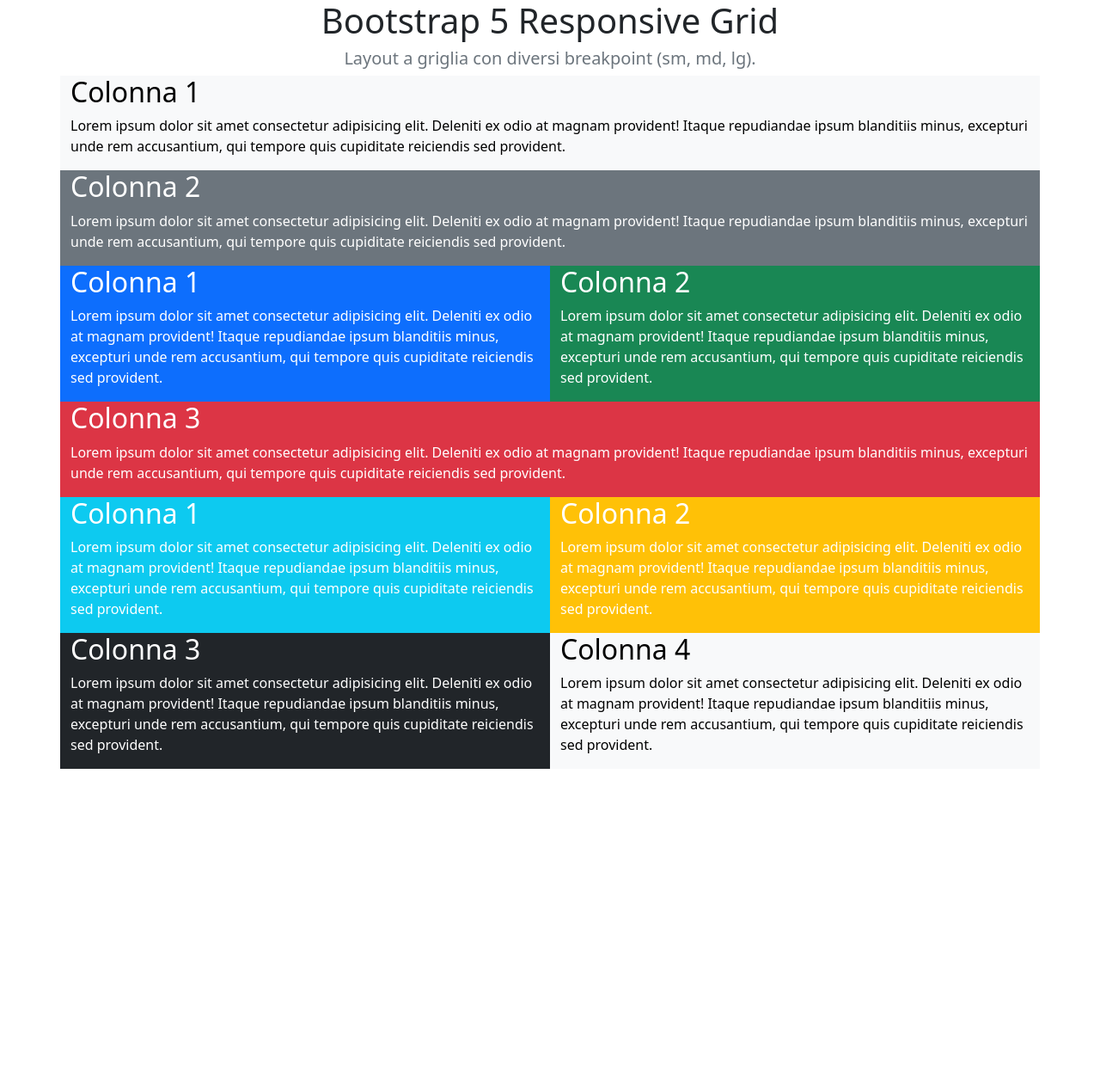
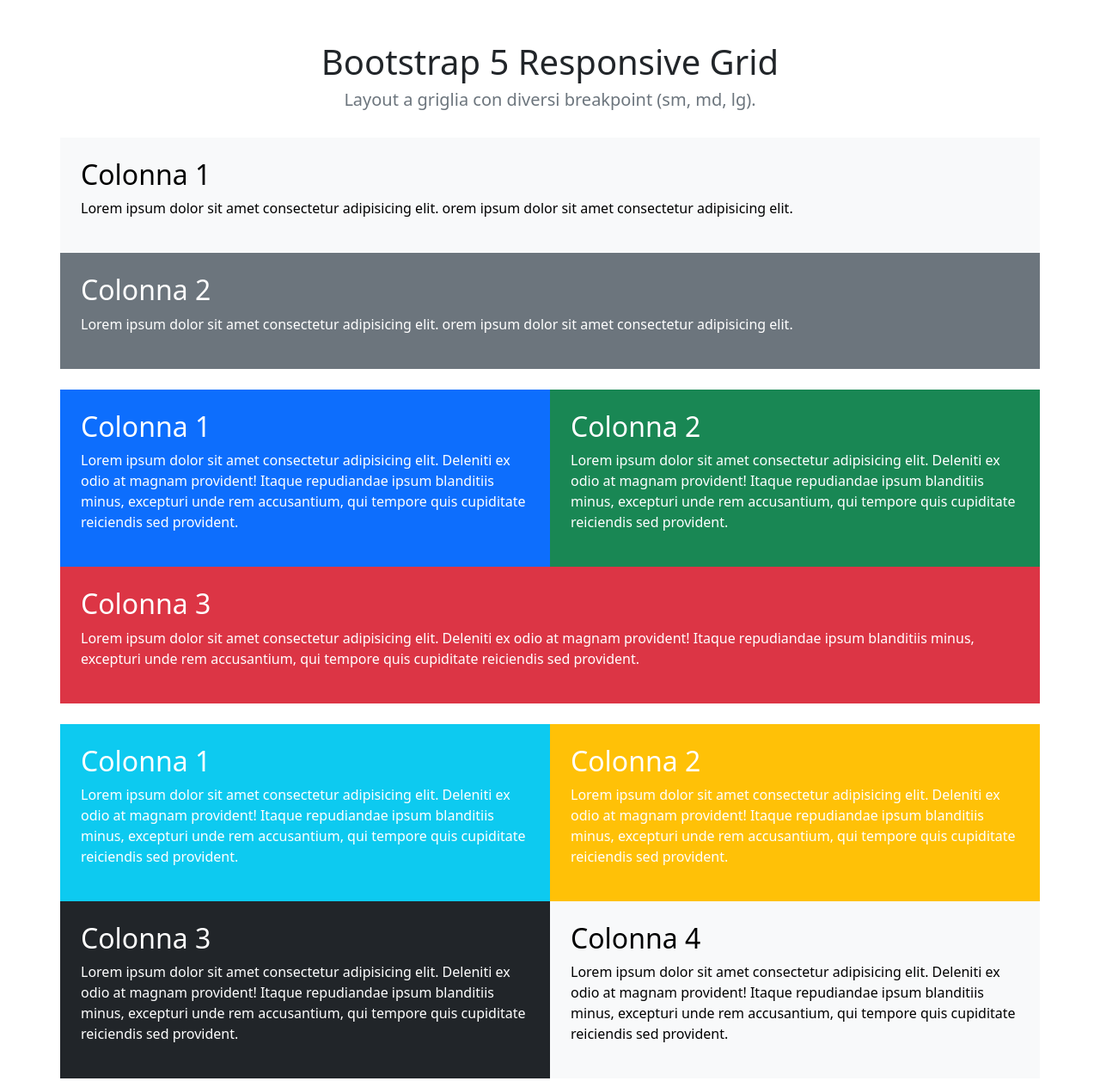
Before and after one commit to lucariggi92/htmlcss-bootstrap-layout, a plain HTML site: page index.html in a window 1280 px wide. Shown: the whole page at 86% size. Before the commit the page ends 894 px from the top, so only its background shows below. Drawn offline with nearby package versions, Linux system fonts and the light colour scheme.

Commit message:
feat: sm resposive completed

```diff
--- a/index.html
+++ b/index.html
@@ -10,17 +10,35 @@
 </head>
 
 <body>
-    <header class="container-sm text-center ">
+    <header class="container-sm text-center pt-5 ">
         <h1>Bootstrap 5 Responsive Grid</h1>
         <h5 class="text-secondary">Layout a griglia con diversi breakpoint (sm, md, lg).</h3>
     </header>
 
     <!-- SECTION 1 -->
-    <main class="container-sm">
+    <main class=" container-sm ">
 
 
-        <section class="row">
-            <div class="col-sm-12 bg-light text-black">
+        <section class="row pt-4 ">
+            <div class="col-sm-12 bg-light text-black p-4">
+                <h2>Colonna 1</h2>
+                <p>Lorem ipsum dolor sit amet consectetur adipisicing elit.
+                    orem ipsum dolor sit amet consectetur adipisicing elit.
+                </p>
+            </div>
+            <div class="col-sm-12 bg-secondary text-white p-4">
+                <h2>Colonna 2</h2>
+                <p>Lorem ipsum dolor sit amet consectetur adipisicing elit.
+                    orem ipsum dolor sit amet consectetur adipisicing elit.
+                </p>
+            </div>
+
+        </section>
+
+
+        <!-- SECTION 2 -->
+        <section class="row pt-4 ">
+           <div class="col-sm-6 bg-primary text-white p-4">
                 <h2>Colonna 1</h2>
                 <p>Lorem ipsum dolor sit amet consectetur adipisicing elit.
                     Deleniti ex odio at magnam provident! Itaque repudiandae ipsum blanditiis minus,
@@ -28,7 +46,7 @@
                     qui tempore quis cupiditate reiciendis sed provident.
                 </p>
             </div>
-            <div class="col-sm-12 bg-secondary text-white">
+            <div class="col-sm-6 bg-success text-white p-4">
                 <h2>Colonna 2</h2>
                 <p>Lorem ipsum dolor sit amet consectetur adipisicing elit.
                     Deleniti ex odio at magnam provident! Itaque repudiandae ipsum blanditiis minus,
@@ -37,29 +55,7 @@
                 </p>
             </div>
 
-        </section>
-
-
-        <!-- SECTION 2 -->
-        <section class="row">
-           <div class="col-sm-6 bg-primary text-white">
-                <h2>Colonna 1</h2>
-                <p>Lorem ipsum dolor sit amet consectetur adipisicing elit.
-                    Deleniti ex odio at magnam provident! Itaque repudiandae ipsum blanditiis minus,
-                    excepturi unde rem accusantium,
-                    qui tempore quis cupiditate reiciendis sed provident.
-                </p>
-            </div>
-            <div class="col-sm-6 bg-success text-white">
-                <h2>Colonna 2</h2>
-                <p>Lorem ipsum dolor sit amet consectetur adipisicing elit.
-                    Deleniti ex odio at magnam provident! Itaque repudiandae ipsum blanditiis minus,
-                    excepturi unde rem accusantium,
-                    qui tempore quis cupiditate reiciendis sed provident.
-                </p>
-            </div>
-
-            <div class="col-sm-12 bg-danger text-white">
+            <div class="col-sm-12 bg-danger text-white p-4">
                 <h2>Colonna 3</h2>
                 <p>Lorem ipsum dolor sit amet consectetur adipisicing elit.
                     Deleniti ex odio at magnam provident! Itaque repudiandae ipsum blanditiis minus,
@@ -70,8 +66,8 @@
         </section>
 
         <!-- SECTION 3 -->
-        <section class="row">
-              <div class="col-sm-6 bg-info text-white">
+        <section class="row pt-4 pb-5">
+              <div class="col-sm-6 bg-info text-white p-4">
                 <h2>Colonna 1</h2>
                 <p>Lorem ipsum dolor sit amet consectetur adipisicing elit.
                     Deleniti ex odio at magnam provident! Itaque repudiandae ipsum blanditiis minus,
@@ -79,7 +75,7 @@
                     qui tempore quis cupiditate reiciendis sed provident.
                 </p>
             </div>
-          <div class="col-sm-6 bg-warning text-white">
+          <div class="col-sm-6 bg-warning text-white p-4">
                 <h2>Colonna 2</h2>
                 <p>Lorem ipsum dolor sit amet consectetur adipisicing elit.
                     Deleniti ex odio at magnam provident! Itaque repudiandae ipsum blanditiis minus,
@@ -88,7 +84,7 @@
                 </p>
             </div>
 
-           <div class="col-sm-6 bg-dark text-white">
+           <div class="col-sm-6 bg-dark text-white p-4">
                 <h2>Colonna 3</h2>
                 <p>Lorem ipsum dolor sit amet consectetur adipisicing elit.
                     Deleniti ex odio at magnam provident! Itaque repudiandae ipsum blanditiis minus,
@@ -97,7 +93,7 @@
                 </p>
             </div>
 
-              <div class="col-sm-6 bg-light text-black">
+              <div class="col-sm-6 bg-light text-black p-4">
                 <h2>Colonna 4</h2>
                 <p>Lorem ipsum dolor sit amet consectetur adipisicing elit.
                     Deleniti ex odio at magnam provident! Itaque repudiandae ipsum blanditiis minus,
```
